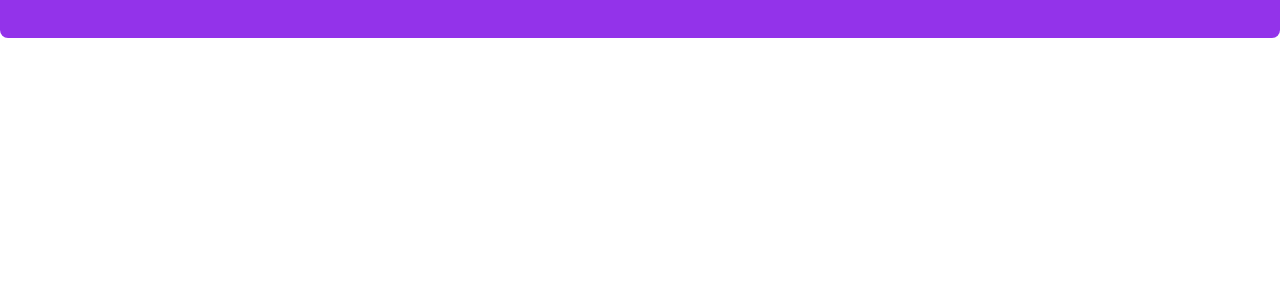
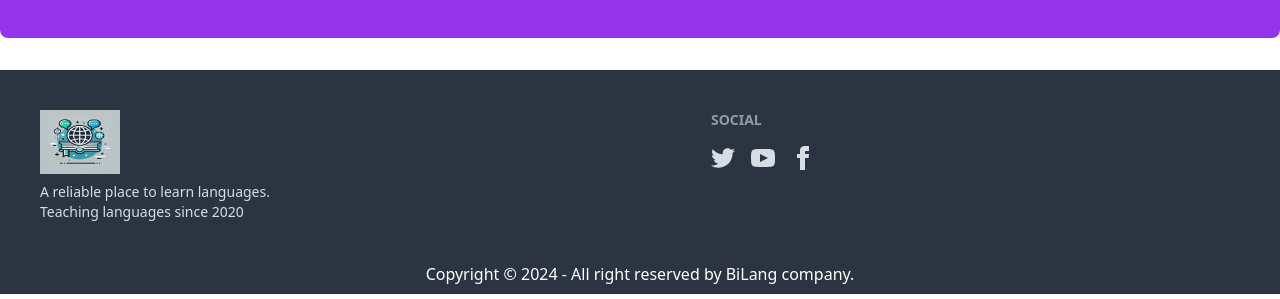
Before and after one commit to Md-Azad/bilang-client, a React (Vite) app: page / in a window 1280 px wide. Shown: the part 838-1137 px from the top of the page. Before the commit the page ends 908 px from the top, so only its background shows below. Built offline with nearby package versions, Linux system fonts and the light colour scheme; no server answers.

Commit message:
added footer

```diff
--- a/src/layouts/RootLayout.jsx
+++ b/src/layouts/RootLayout.jsx
@@ -1,11 +1,13 @@
 import { Outlet } from "react-router-dom";
 import Navbar from "../sharedComponents/Navbar";
+import Footer from "../sharedComponents/Footer";
 
 const RootLayout = () => {
   return (
     <div>
       <Navbar></Navbar>
       <Outlet></Outlet>
+      <Footer></Footer>
     </div>
   );
 };
--- /dev/null
+++ b/src/sharedComponents/Footer.jsx
@@ -0,0 +1,61 @@
+import logo from "../assets/logo.webp";
+const Footer = () => {
+  return (
+    <div className="mb-2">
+      <footer className="footer bg-neutral text-neutral-content p-10">
+        <aside>
+          <img className="w-20 h-16" src={logo} alt="" />
+          <p>
+            A reliable place to learn languages.
+            <br />
+            Teaching languages since 2020
+          </p>
+        </aside>
+        <nav>
+          <h6 className="footer-title">Social</h6>
+          <div className="grid grid-flow-col gap-4">
+            <a>
+              <svg
+                xmlns="http://www.w3.org/2000/svg"
+                width="24"
+                height="24"
+                viewBox="0 0 24 24"
+                className="fill-current"
+              >
+                <path d="M24 4.557c-.883.392-1.832.656-2.828.775 1.017-.609 1.798-1.574 2.165-2.724-.951.564-2.005.974-3.127 1.195-.897-.957-2.178-1.555-3.594-1.555-3.179 0-5.515 2.966-4.797 6.045-4.091-.205-7.719-2.165-10.148-5.144-1.29 2.213-.669 5.108 1.523 6.574-.806-.026-1.566-.247-2.229-.616-.054 2.281 1.581 4.415 3.949 4.89-.693.188-1.452.232-2.224.084.626 1.956 2.444 3.379 4.6 3.419-2.07 1.623-4.678 2.348-7.29 2.04 2.179 1.397 4.768 2.212 7.548 2.212 9.142 0 14.307-7.721 13.995-14.646.962-.695 1.797-1.562 2.457-2.549z"></path>
+              </svg>
+            </a>
+            <a>
+              <svg
+                xmlns="http://www.w3.org/2000/svg"
+                width="24"
+                height="24"
+                viewBox="0 0 24 24"
+                className="fill-current"
+              >
+                <path d="M19.615 3.184c-3.604-.246-11.631-.245-15.23 0-3.897.266-4.356 2.62-4.385 8.816.029 6.185.484 8.549 4.385 8.816 3.6.245 11.626.246 15.23 0 3.897-.266 4.356-2.62 4.385-8.816-.029-6.185-.484-8.549-4.385-8.816zm-10.615 12.816v-8l8 3.993-8 4.007z"></path>
+              </svg>
+            </a>
+            <a>
+              <svg
+                xmlns="http://www.w3.org/2000/svg"
+                width="24"
+                height="24"
+                viewBox="0 0 24 24"
+                className="fill-current"
+              >
+                <path d="M9 8h-3v4h3v12h5v-12h3.642l.358-4h-4v-1.667c0-.955.192-1.333 1.115-1.333h2.885v-5h-3.808c-3.596 0-5.192 1.583-5.192 4.615v3.385z"></path>
+              </svg>
+            </a>
+          </div>
+        </nav>
+      </footer>
+      <p className="text-white bg-neutral text-center pb-2">
+        Copyright © {new Date().getFullYear()} - All right reserved by BiLang
+        company.
+      </p>
+    </div>
+  );
+};
+
+export default Footer;
```
